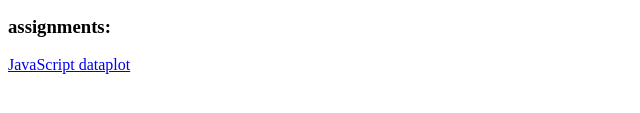
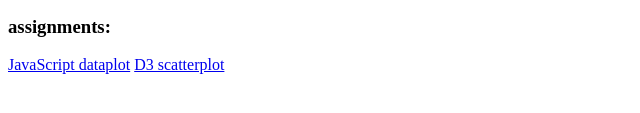
Before and after one commit to slagtkracht/data-processing, a plain HTML site: page index.html in a window 1280 px wide. Shown: the part 219-332 px from the top of the page, without its empty margins (0-640 px from the left). Drawn offline with Linux system fonts and the light colour scheme.

Commit message:
Update index.html

```diff
--- a/index.html
+++ b/index.html
@@ -31,6 +31,7 @@ Rosa Slagt
         </h3>
           <p>
             <a href="homework/week_3/linegraph.html">JavaScript dataplot</a>
+            <a href="Homework/Week_5/scatter.html">D3 scatterplot</a>
           </p>
       </body>
 </html>
```
